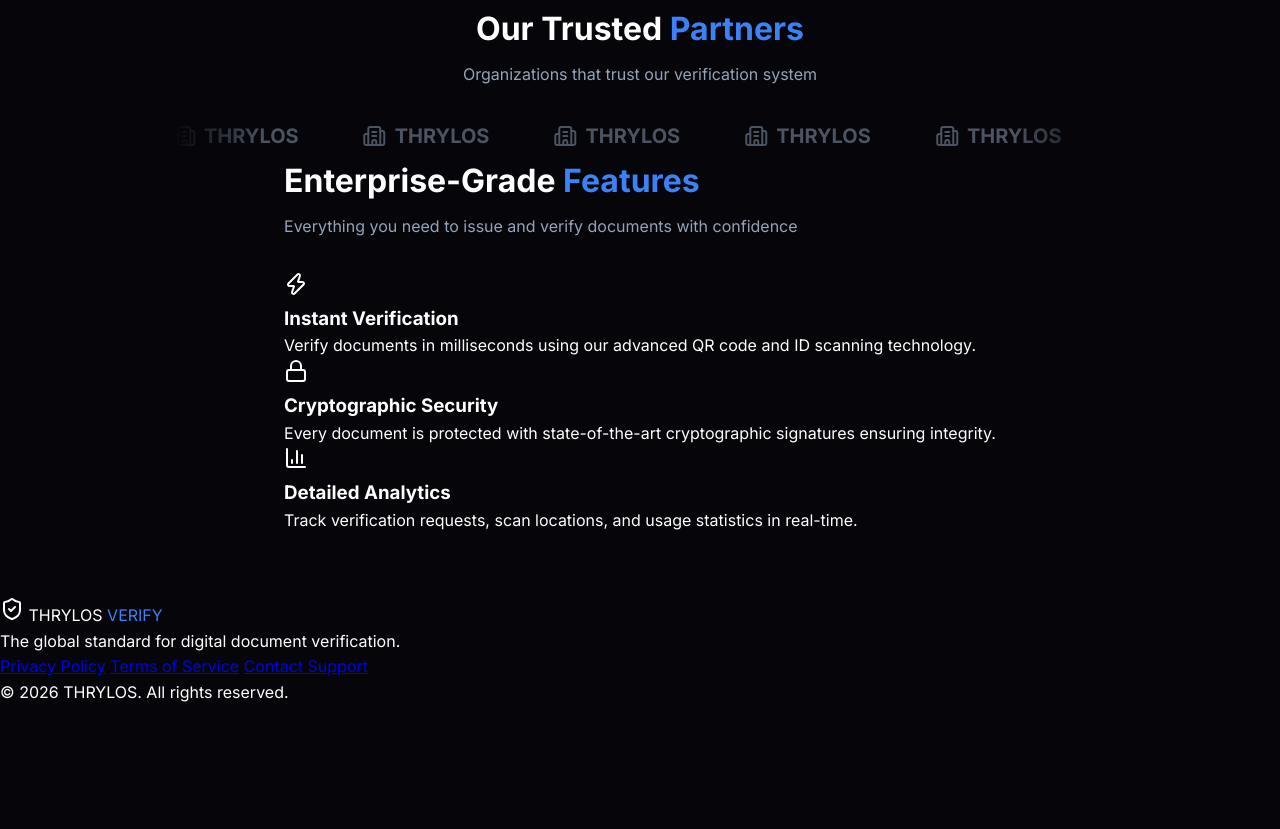
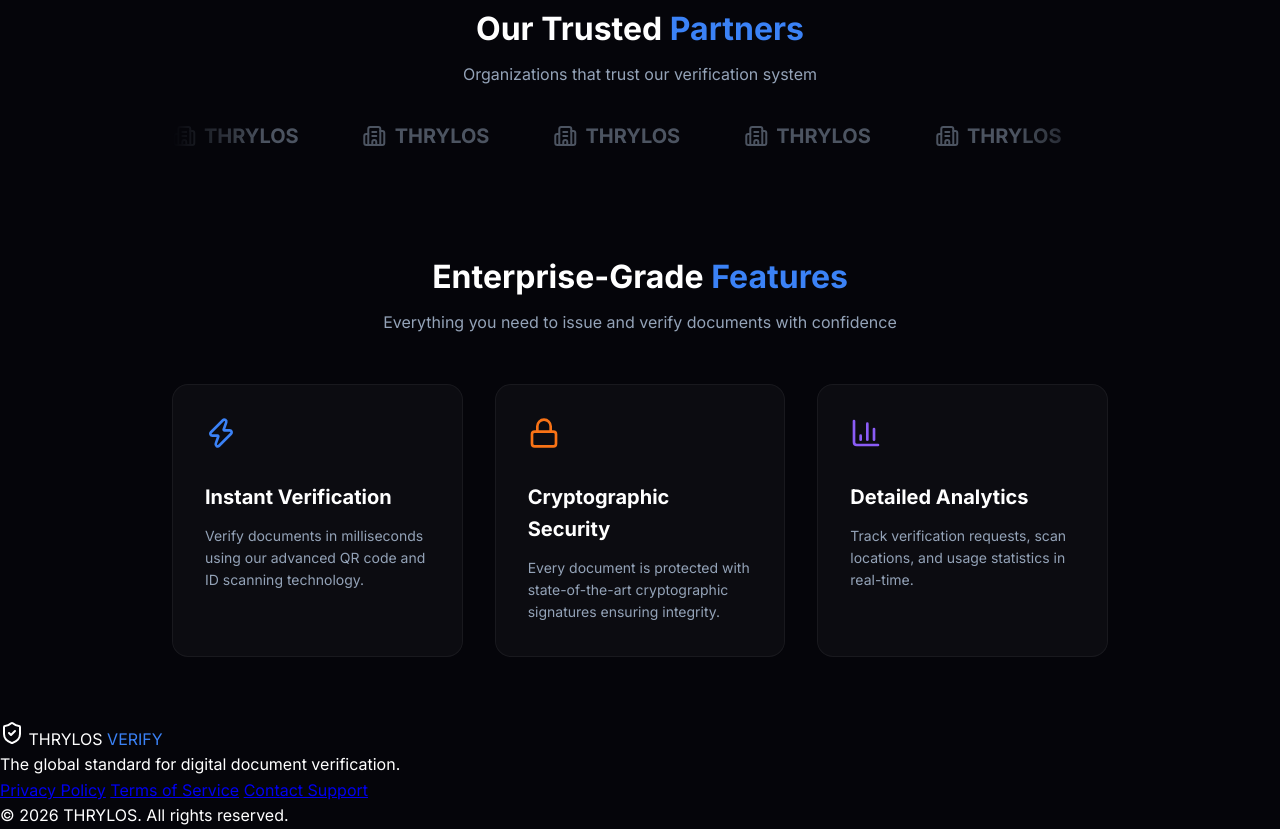
Before and after one commit to sanvesha762-ops/thrylos_auth, a plain HTML site: page index.html in a window 1280 px wide. Shown: the part 918-1747 px from the top of the page. Before the commit the page ends 1624 px from the top, so only its background shows below. Drawn offline with nearby package versions, Linux system fonts and the light colour scheme; a script that the page names is missing.

Commit message:
style: add features grid with hover-lift card effects

```diff
--- a/styles.css
+++ b/styles.css
@@ -436,3 +436,51 @@ body {
     0% { transform: translateX(0); }
     100% { transform: translateX(calc(-50% - 2rem)); }
 }
+
+/* Features Section */
+.features-section {
+    width: 100%;
+    margin-top: 6rem;
+    text-align: center;
+}
+
+.features-grid {
+    display: grid;
+    grid-template-columns: repeat(auto-fit, minmax(250px, 1fr));
+    gap: 2rem;
+    margin-top: 3rem;
+}
+
+.feature-card {
+    background-color: var(--card-bg);
+    border: 1px solid var(--card-border);
+    border-radius: 1rem;
+    padding: 2rem;
+    text-align: left;
+    transition: transform 0.3s ease, background-color 0.3s ease;
+}
+
+.feature-card:hover {
+    transform: translateY(-5px);
+    background-color: rgba(255, 255, 255, 0.05);
+}
+
+.feature-icon {
+    width: 32px;
+    height: 32px;
+    margin-bottom: 1.5rem;
+}
+
+.text-blue { color: var(--primary-blue); }
+.text-orange { color: var(--accent-orange); }
+.text-purple { color: var(--accent-purple); }
+
+.feature-card h3 {
+    font-size: 1.25rem;
+    margin-bottom: 0.75rem;
+}
+
+.feature-card p {
+    color: var(--text-secondary);
+    font-size: 0.875rem;
+}
```
